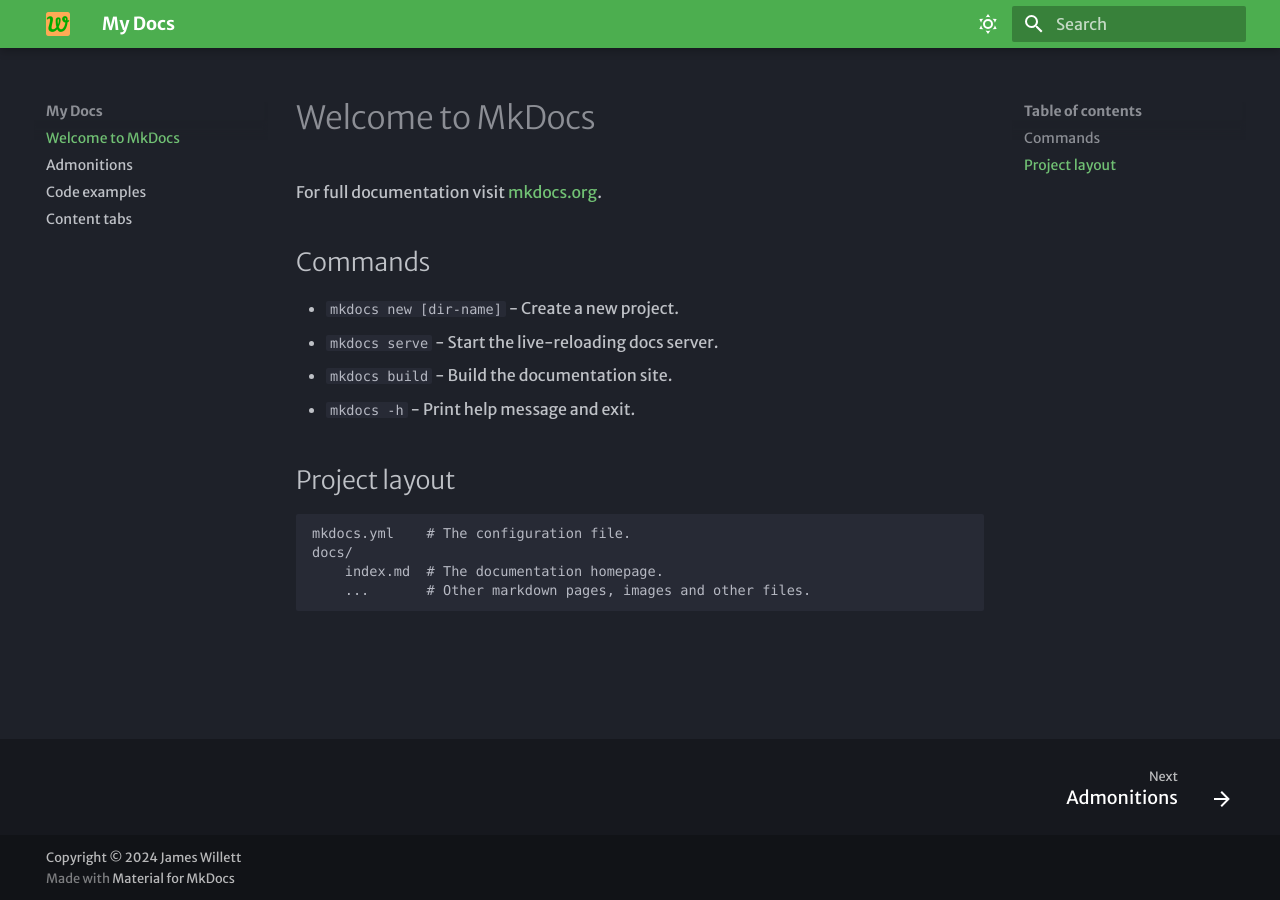
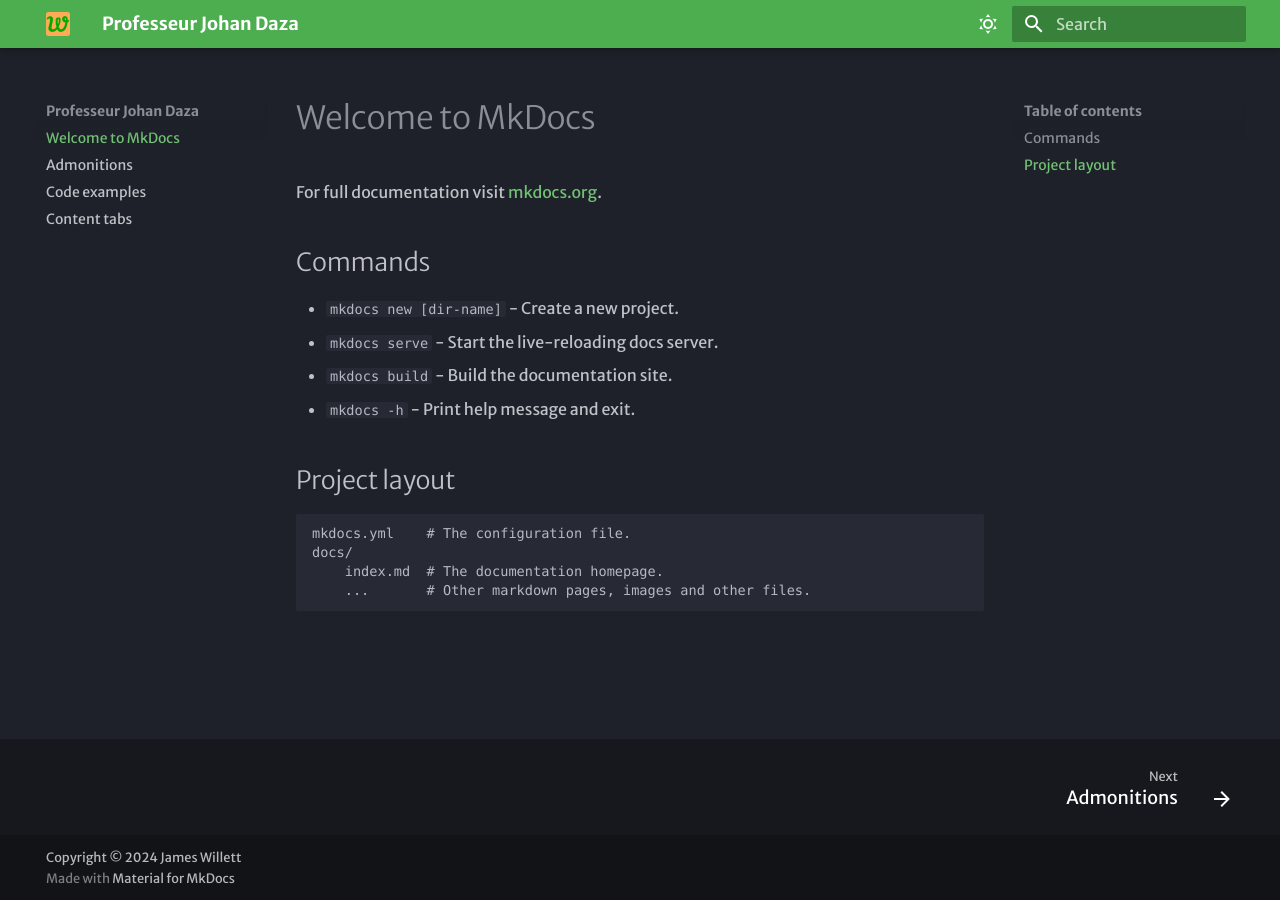
Before and after one commit to sebastiandaza11/mkdocs-material2025, an MkDocs documentation site: the page built from docs/index.md, in a window 1280 px wide. Built offline with MkDocs 1.6.1 and Material for MkDocs 9.7.7, drawn with Linux system fonts in a browser that asks for light colours; some web fonts are replaced.

Commit message:
Initial commit

```diff
--- a/mkdocs.yml
+++ b/mkdocs.yml
@@ -1,4 +1,4 @@
-site_name: My Docs
+site_name: Professeur Johan Daza
 site_url: https://sitename.example
 theme:
   name: material
```
